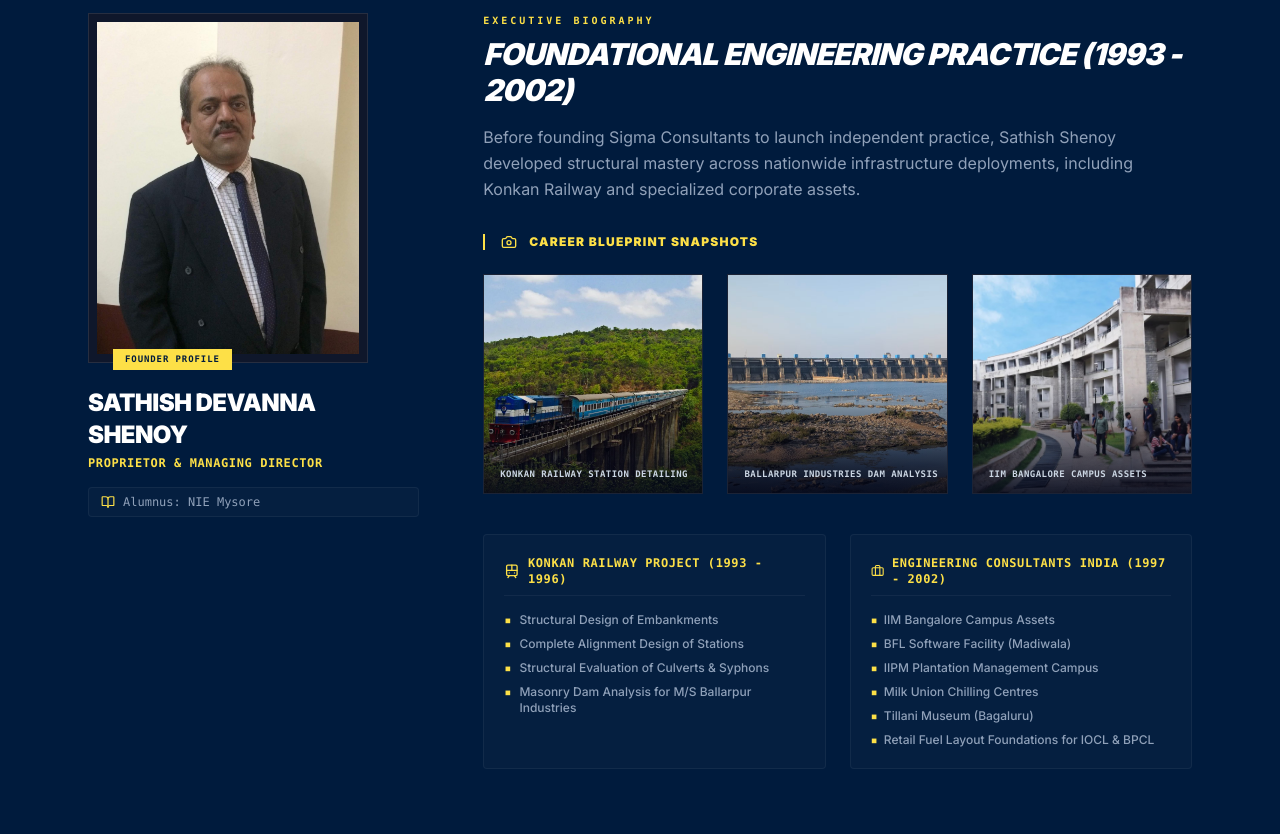
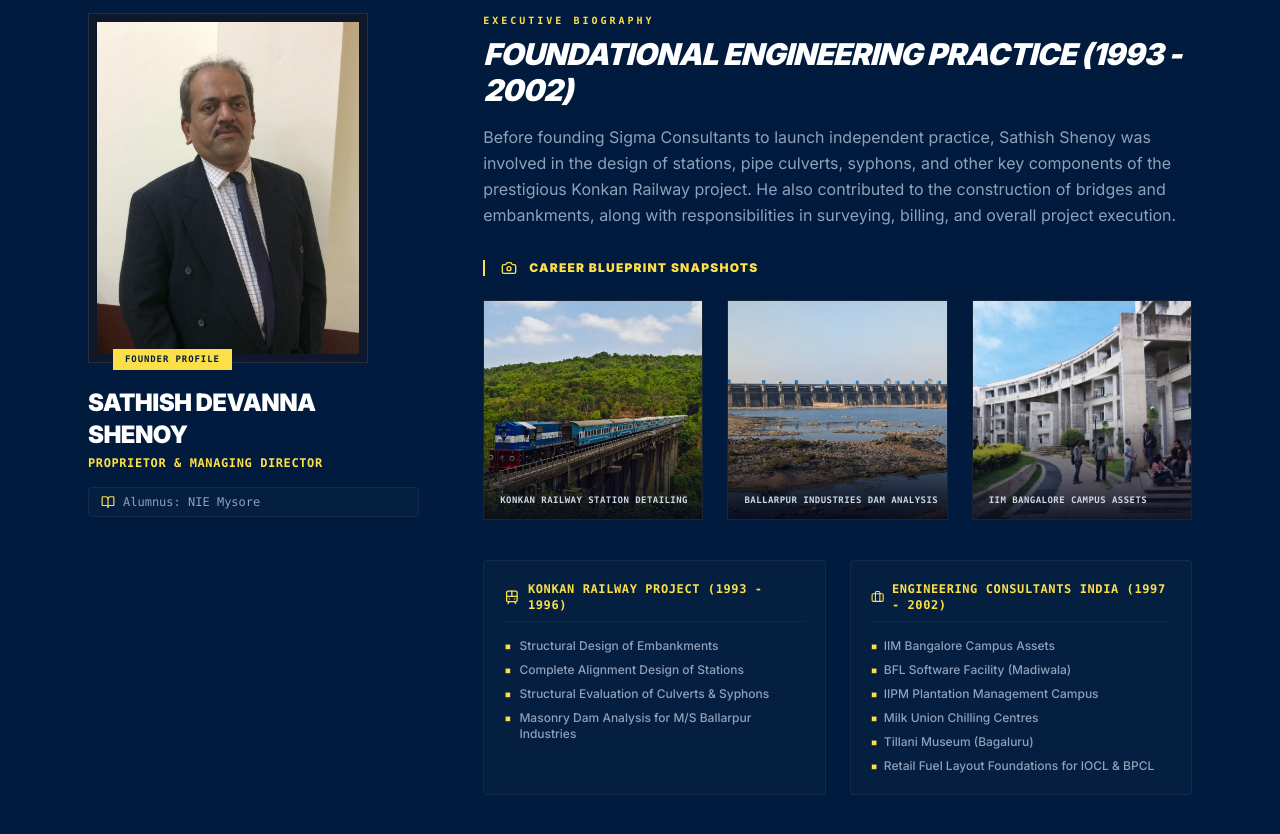
Before and after one commit to shriyashenoyt/Sigma-Consultants-Website, a Next.js app: page /about in a window 1280 px wide. Shown: the part 1300-2134 px from the top of the page. Built offline with nearby package versions, Linux system fonts and the light colour scheme.

Commit message:
Minor changes

```diff
--- a/app/about/page.tsx
+++ b/app/about/page.tsx
@@ -181,7 +181,7 @@ export default function AboutPage() {
                 Foundational Engineering Practice (1993 - 2002)
               </h3>
               <p className="text-slate-400 text-sm md:text-base leading-relaxed">
-                Before founding Sigma Consultants to launch independent practice, Sathish Shenoy developed structural mastery across nationwide infrastructure deployments, including Konkan Railway and specialized corporate assets.
+                Before founding Sigma Consultants to launch independent practice, Sathish Shenoy was involved in the design of stations, pipe culverts, syphons, and other key components of the prestigious Konkan Railway project. He also contributed to the construction of bridges and embankments, along with responsibilities in surveying, billing, and overall project execution.
               </p>
             </div>
 
--- a/app/projects/commercial/page.tsx
+++ b/app/projects/commercial/page.tsx
@@ -8,6 +8,7 @@ export default function CommercialGallery() {
     { id: 1, title: "Commercial Building in Bengaluru", img: "/projects/commercial/commercial-bg.jpg.jpeg" },
     { id: 2, title: "Dhimapur Church", img: "/projects/institutional/Church_Building_Dhimapur-Nagaland.jpg.jpeg" },
     { id: 3, title: "Commercial Building at Rajajinagar, Bengaluru", img: "/projects/commercial/rajajinagar.png" },
+    { id: 4, title: "Sri Venkatramana Devasthan at Ananthnagar, Bengaluru", img: "/projects/commercial/ananthnagar.jpeg" },
   ];
 
   // 2. Full Consolidated Commercial Registry (29 entries matching your official logs)
```
Also changed, not shown: public/projects/commercial/ananthnagar.jpeg (added).
